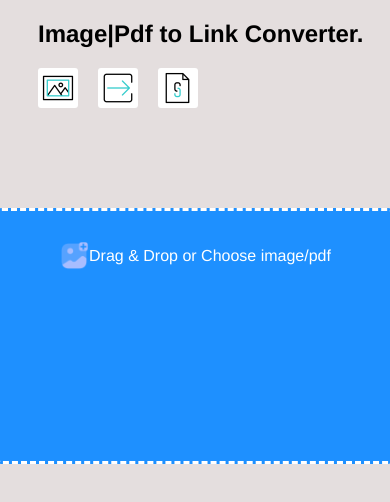
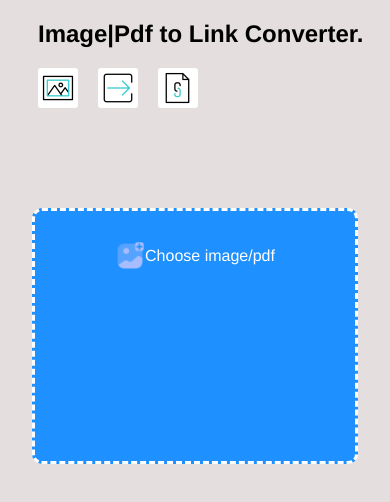
Before and after one commit to Ghasty003/file-to-link, a Vue app in the folder frontend/: page / in a window 390 px wide. Shown: the top 502 px of the page. Built offline with nearby package versions, Linux system fonts and the light colour scheme.

Commit message:
added mobile responsiveness

```diff
--- a/frontend/src/components/ImageForm.vue
+++ b/frontend/src/components/ImageForm.vue
@@ -3,7 +3,7 @@
     <form ref="form" @submit.prevent="handleSubmit">
       <label for="file">
         <img src="../assets/addAvatar.png" />
-        <p><span>Drag & Drop or</span> Choose image/pdf</p>
+        <p><span v-if="!mobile">Drag & Drop or</span> Choose image/pdf</p>
       </label>
 
       <input accept=".jpg, .jpeg, .png, .pdf"  v-show="false" type="file" id="file" @change="handleChange" />
@@ -40,6 +40,7 @@ export default defineComponent({
     const showImage = ref(false);
     const showEmbed = ref(false);
     const form = ref<HTMLFormElement>(null!);
+    const mobile = ref(false);
 
     const host = location.href + "image/";
     const urlId = String(Math.floor(Math.random() * 10000000));
@@ -110,7 +111,22 @@ export default defineComponent({
       e.preventDefault();
     });
 
+    window.addEventListener("resize", () => {
+      if (window.innerWidth <= 700) {
+        mobile.value = true;
+        return;
+      }
+
+      mobile.value = false;
+    });
+
     onMounted(() => {
+
+      if (window.innerWidth <= 700) {
+        mobile.value = true;
+      }
+
+
       form.value.addEventListener("dragover", (e) => {
         e.preventDefault();
       });
@@ -145,7 +161,8 @@ export default defineComponent({
       error,
       showImage,
       form,
-      showEmbed
+      showEmbed,
+      mobile
     }
   }
 });
@@ -163,6 +180,10 @@ form {
   transform: translate(-50%, 100px);
   color: white;
   border: 3px dashed white;
+
+  @media (max-width: 430px) {
+    width: 320px;
+  }
 
   label {
     display: flex;
```
